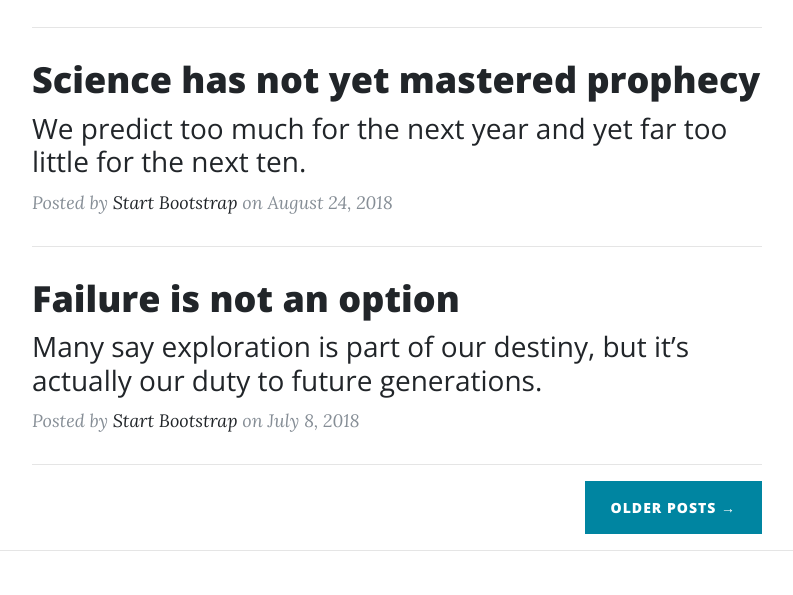
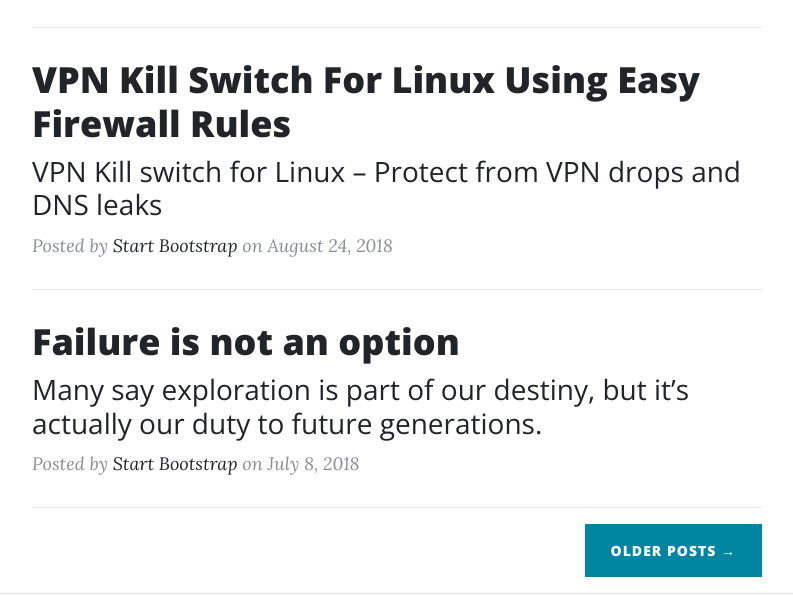
Before and after one commit to unixproject/blog, a website: page index.html in a window 1280 px wide. Shown: the part 976-1571 px from the top of the page, without its empty margins (243-1036 px from the left). Drawn offline with nearby package versions, Linux system fonts and the light colour scheme.

Commit message:
Update index.html

```diff
--- a/index.html
+++ b/index.html
@@ -106,12 +106,12 @@
           </div>
           <hr>
           <div class="post-preview">
-            <a href="post.html">
+            <a href="vpn-switch-kill-linux-firerall-rules-ufw.html">
               <h2 class="post-title">
-                Science has not yet mastered prophecy
+                VPN Kill Switch For Linux Using Easy Firewall Rules
               </h2>
               <h3 class="post-subtitle">
-                We predict too much for the next year and yet far too little for the next ten.
+                VPN Kill switch for Linux – Protect from VPN drops and DNS leaks
               </h3>
             </a>
             <p class="post-meta">Posted by
```
